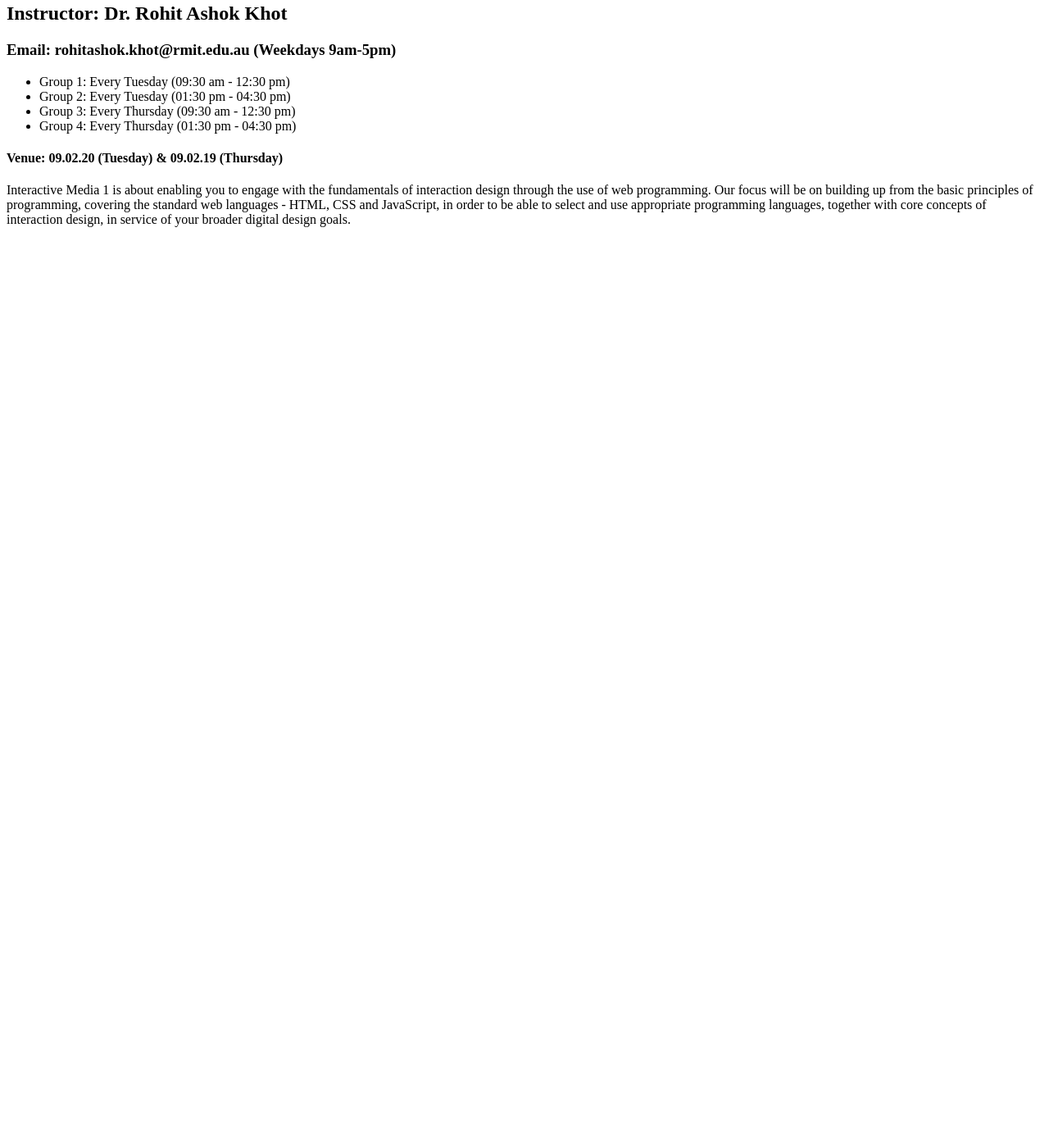
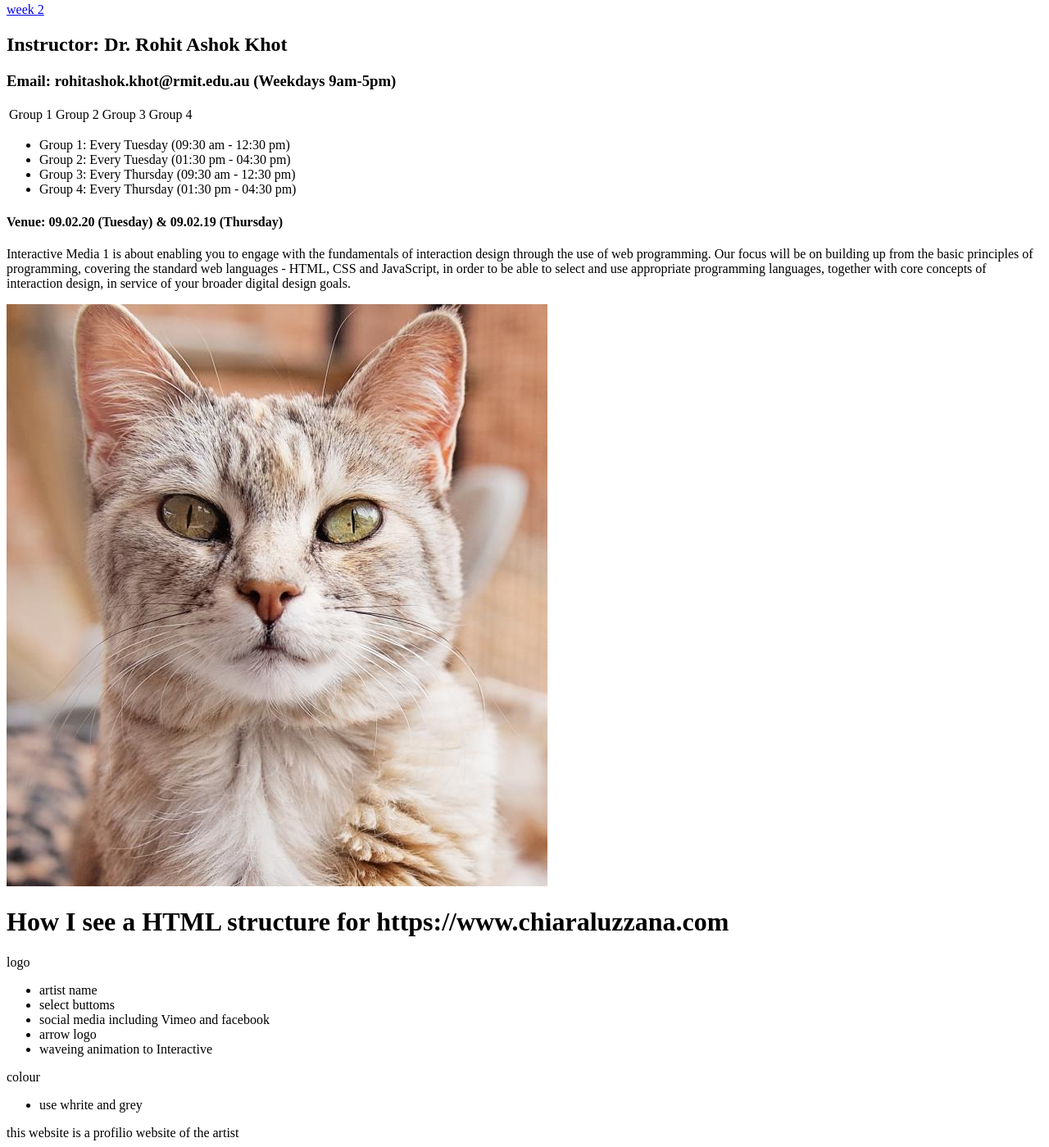
Before and after one commit to YikkwanSue/YikkwanSue.github.io, a plain HTML site: page index.html in a window 1280 px wide. Shown: the part 77-1476 px from the top of the page at 82% size. Before the commit the page ends 800 px from the top, so only its background shows below. Drawn offline with Linux system fonts and the light colour scheme.

Commit message:
with web comment

```diff
--- a/index.html
+++ b/index.html
@@ -12,8 +12,22 @@
   </head>
   <body>
     <h1>Interactive Media</h1>
+
+    <!-- this is heading!!! -->
+    <!-- this is comment -->
+    <!-- this is demmonstrations of how links or anchor tag works -->
+
+    <a href="week2/index.html"> week 2</a>
     <h2>Instructor: Dr. Rohit Ashok Khot</h2>
     <h3>Email: rohitashok.khot@rmit.edu.au (Weekdays 9am-5pm)</h3>
+
+    <table>
+      <td>Group 1</td>
+      <td>Group 2</td>
+      <td>Group 3</td>
+      <td>Group 4</td>
+    </table>
+
     <ul>
       <li>Group 1: Every Tuesday (09:30 am - 12:30 pm)</li>
       <li>Group 2: Every Tuesday (01:30 pm - 04:30 pm)</li>
@@ -31,5 +45,25 @@
       concepts of interaction design, in service of your broader digital design
       goals.
     </p>
+    <img src="cat.jpg" alt="this is an image of cat" />
   </body>
+  <h1>How I see a HTML structure for https://www.chiaraluzzana.com</h1>
+  <p>logo</p>
+  <nav>
+    <ul>
+      <li>artist name</li>
+      <li>select buttoms</li>
+      <li>social media including Vimeo and facebook</li>
+      <li>arrow logo</li>
+      <li>waveing animation to Interactive</li>
+    </ul>
+  </nav>
+
+  <p>colour</p>
+  <ul>
+    <li>use whrite and grey</li>
+  </ul>
+
+  <main>
+    this website is a profilio website of the artist
 </html>
```
Also changed, not shown: week2/index.html (+2 -1 lines), cat.jpg (added).
